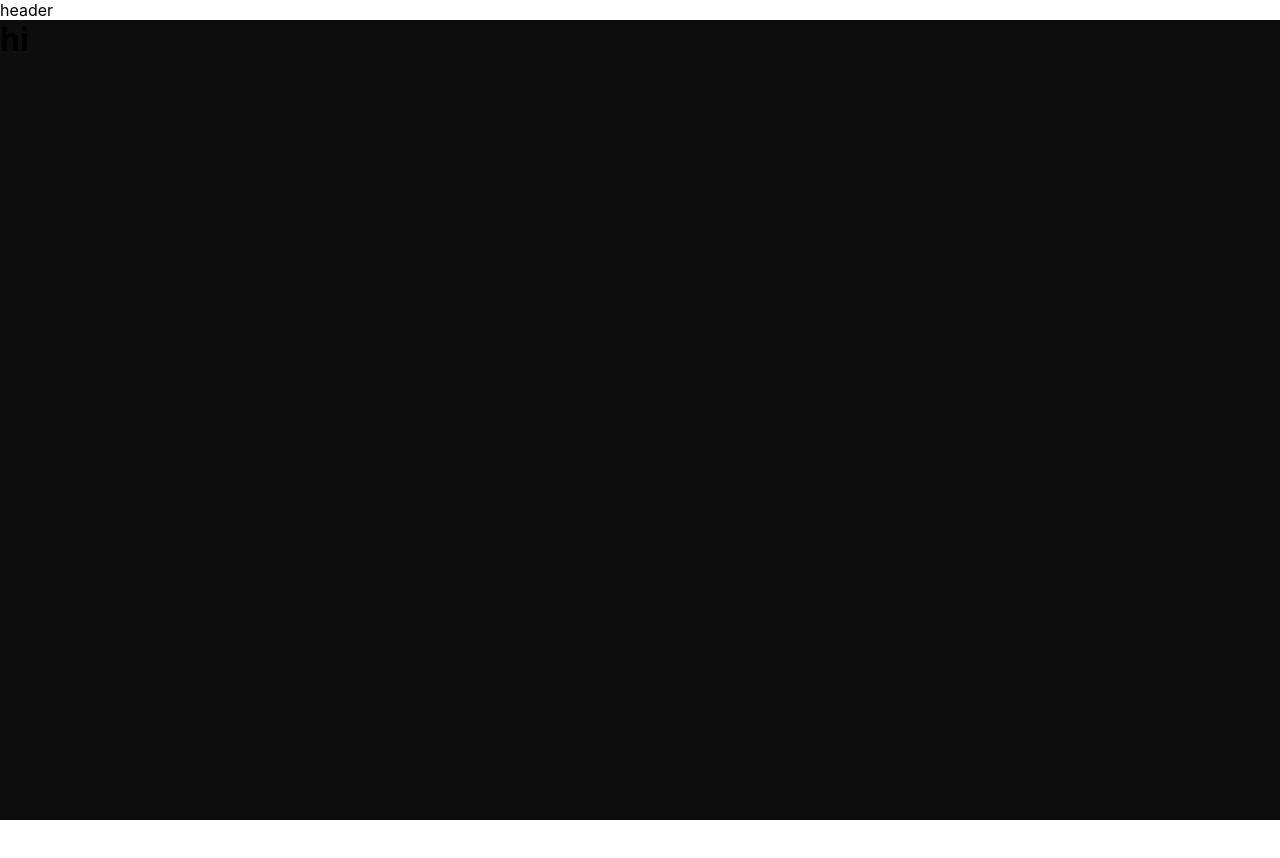
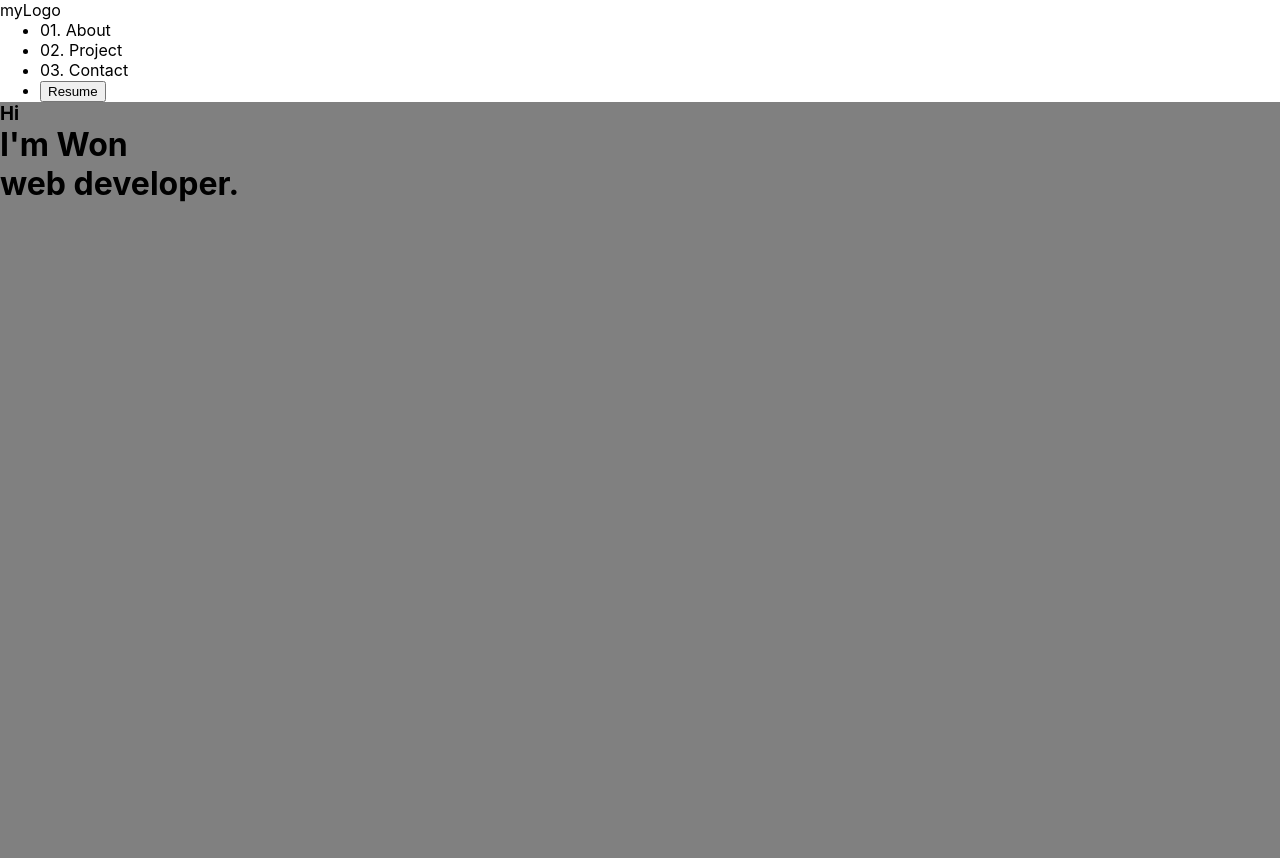
Before and after one commit to wonho-jung/Portfolio, a React (Create React App) app: page / in a window 1280 px wide. Shown: the top 858 px of the page. Before the commit the page ends 820 px from the top, so only its background shows below. Built offline with nearby package versions, Linux system fonts and the light colour scheme.

Commit message:
searching idea with interactive page and typing text css

```diff
--- a/src/Header.js
+++ b/src/Header.js
@@ -1,7 +1,28 @@
 import React from "react";
+import styled from "styled-components";
 
 function Header() {
-  return <div>header</div>;
+  return (
+    <HeaderContainer>
+      <HeaderLeft>myLogo</HeaderLeft>
+      <HeaderRight>
+        <ul>
+          <li>01. About</li>
+          <li>02. Project</li>
+
+          <li>03. Contact </li>
+
+          <li>
+            <button>Resume</button>
+          </li>
+        </ul>
+      </HeaderRight>
+    </HeaderContainer>
+  );
 }
 
 export default Header;
+
+const HeaderContainer = styled.div``;
+const HeaderLeft = styled.div``;
+const HeaderRight = styled.div``;
--- a/src/Home.js
+++ b/src/Home.js
@@ -4,7 +4,9 @@ import styled from "styled-components";
 function Home() {
   return (
     <HomeContainer>
-      <h1>hi</h1>
+      <h3>Hi</h3>
+      <h1>I'm Won</h1>
+      <h1>web developer.</h1>
     </HomeContainer>
   );
 }
@@ -13,5 +15,5 @@ export default Home;
 
 const HomeContainer = styled.div`
   height: 100vh;
-  background-color: #0d0d0d;
+  background-color: gray;
 `;
```
